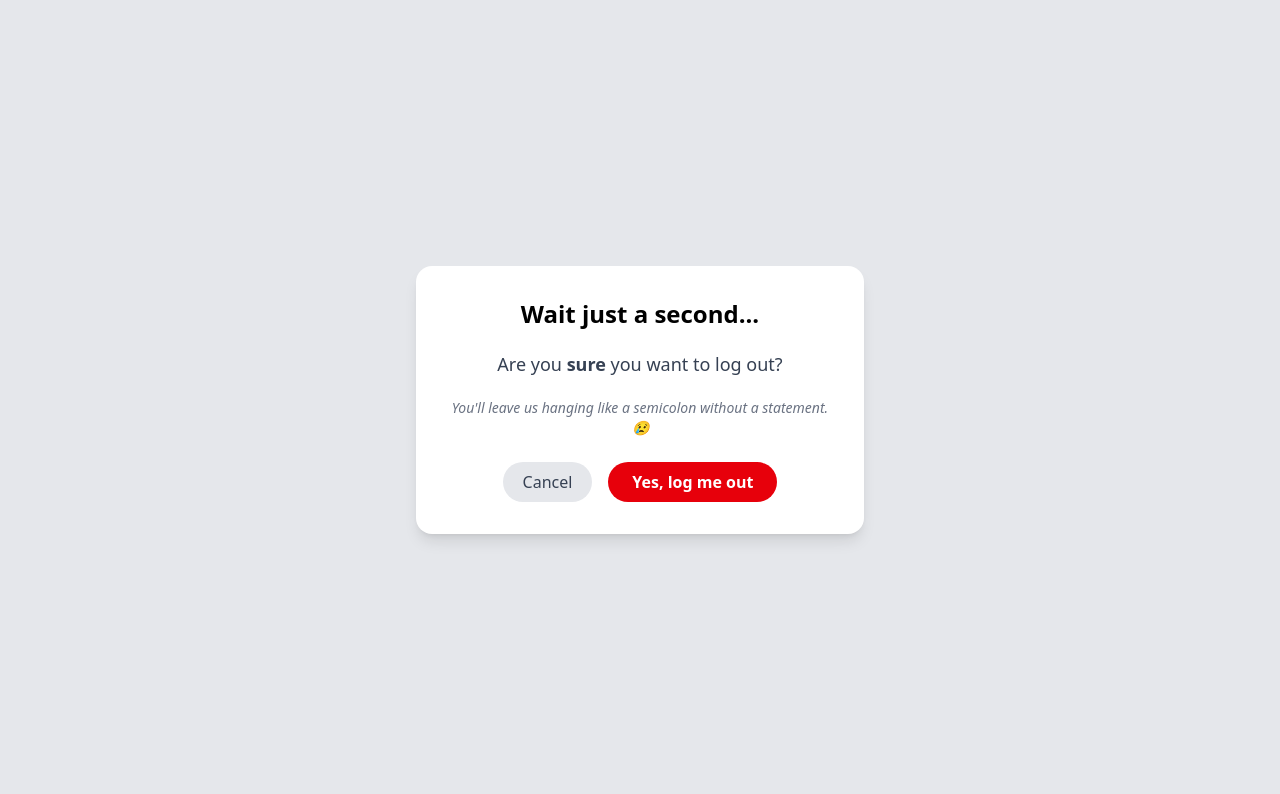
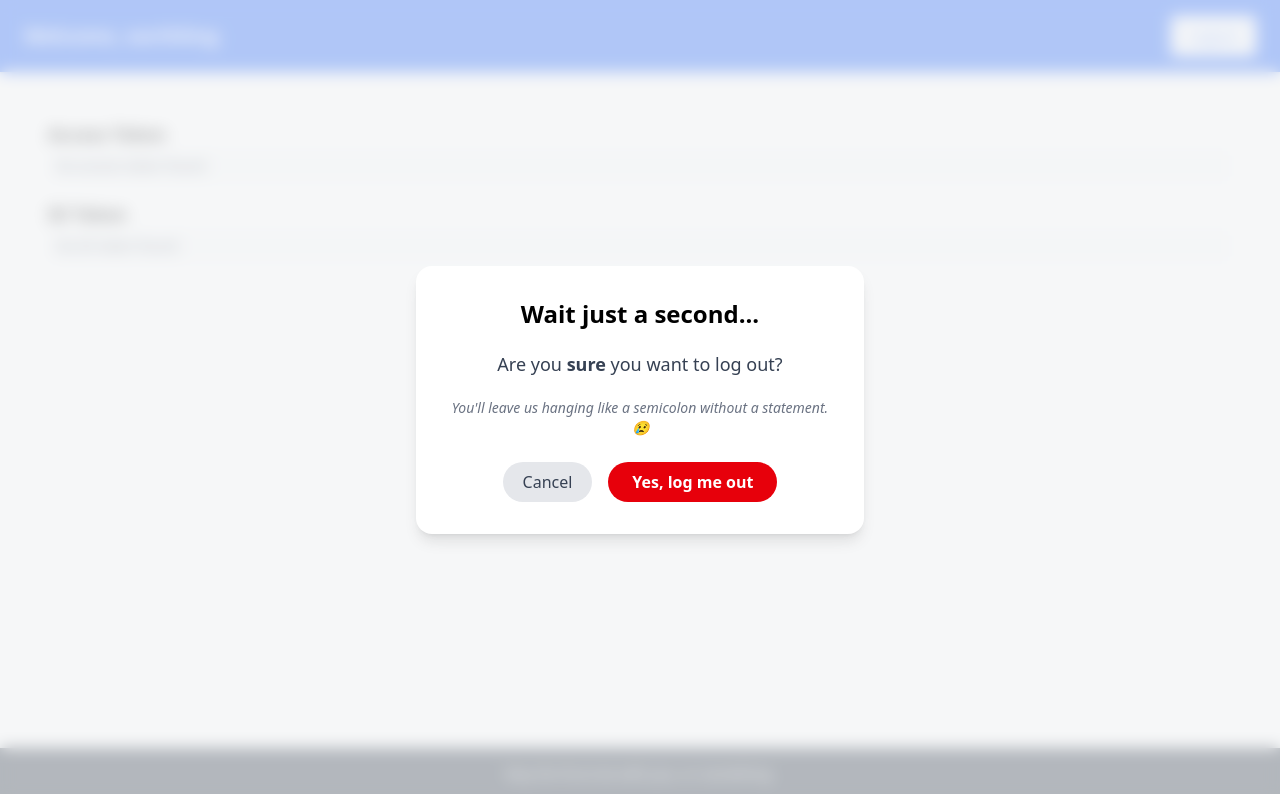
Before and after one commit to dantehybridge/mdat-main, a React (Vite) app: page / in a window 1280 px wide. Both pictures are taken after a click on the button "Logout". Shown: the top 794 px of the page. Built offline with nearby package versions, Linux system fonts and the light colour scheme.

Commit message:
Edit background of Dialogue. Edit the URL to include /auth, duh.

```diff
--- a/src/components/dialog.tsx
+++ b/src/components/dialog.tsx
@@ -11,7 +11,7 @@ export default function Dialog({ open, onConfirm, onDiscard, children }: DialogP
   if (!open) return null;
 
   return (
-    <div className="fixed inset-0 flex items-center justify-center bg-gray-200 bg-opacity-60 z-50 backdrop-blur-sm">
+    <div className="fixed inset-0 flex items-center justify-center z-50 backdrop-blur-sm" style={{ backgroundColor: "rgba(243, 244, 246, 0.7)" }}>
       <div className="bg-white rounded-2xl shadow-lg p-8 max-w-md w-full text-center space-y-5">
         {children}
 
--- a/src/sections/Head.tsx
+++ b/src/sections/Head.tsx
@@ -11,7 +11,7 @@ export default function Head() {
     }, []);
 
     function handleDialogConfirm() {
-        window.location.replace('/config?goodbye=true');
+        window.location.replace('/auth/config?goodbye=true');
     }
 
     return (
```
